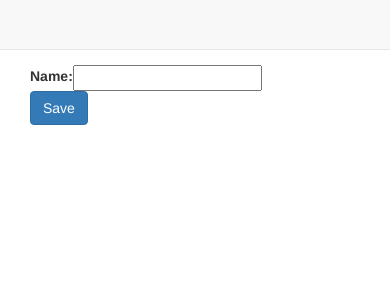
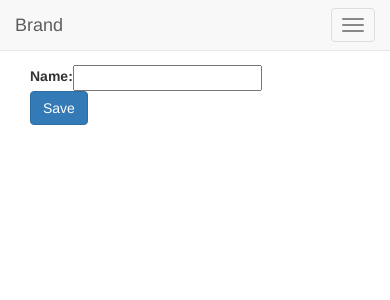
Before and after one commit to thyagostall/prudget, a Django app: page /bucket/ in a window 390 px wide. Shown: the top 300 px of the page. Run offline with Django 3.2, Linux system fonts and the light colour scheme; the visitor is signed in with stand-in values (Sample User, id 1); some libraries are stand-ins or nearby versions.

Commit message:
Fix navbar on mobile

```diff
--- a/templates/base.html
+++ b/templates/base.html
@@ -18,8 +18,19 @@
 
 {% if not user.is_anonymous %}
     <nav class="navbar navbar-default navbar-fixed-top">
-        <div class="container">
-            <div class="collapse navbar-collapse">
+        <div class="container-fluid">
+            <div class="navbar-header">
+                <button type="button" class="navbar-toggle collapsed" data-toggle="collapse"
+                        data-target="#bs-example-navbar-collapse-1" aria-expanded="false">
+                    <span class="sr-only">Toggle navigation</span>
+                    <span class="icon-bar"></span>
+                    <span class="icon-bar"></span>
+                    <span class="icon-bar"></span>
+                </button>
+                <a class="navbar-brand" href="#">Brand</a>
+            </div>
+
+            <div class="collapse navbar-collapse" id="prudget-navbar">
                 <ul class="nav navbar-nav">
                     <li><a href="{% url 'dashboard' %}">Home</a></li>
                     <li><a href="{% url 'account-list' %}">Accounts</a></li>
```
